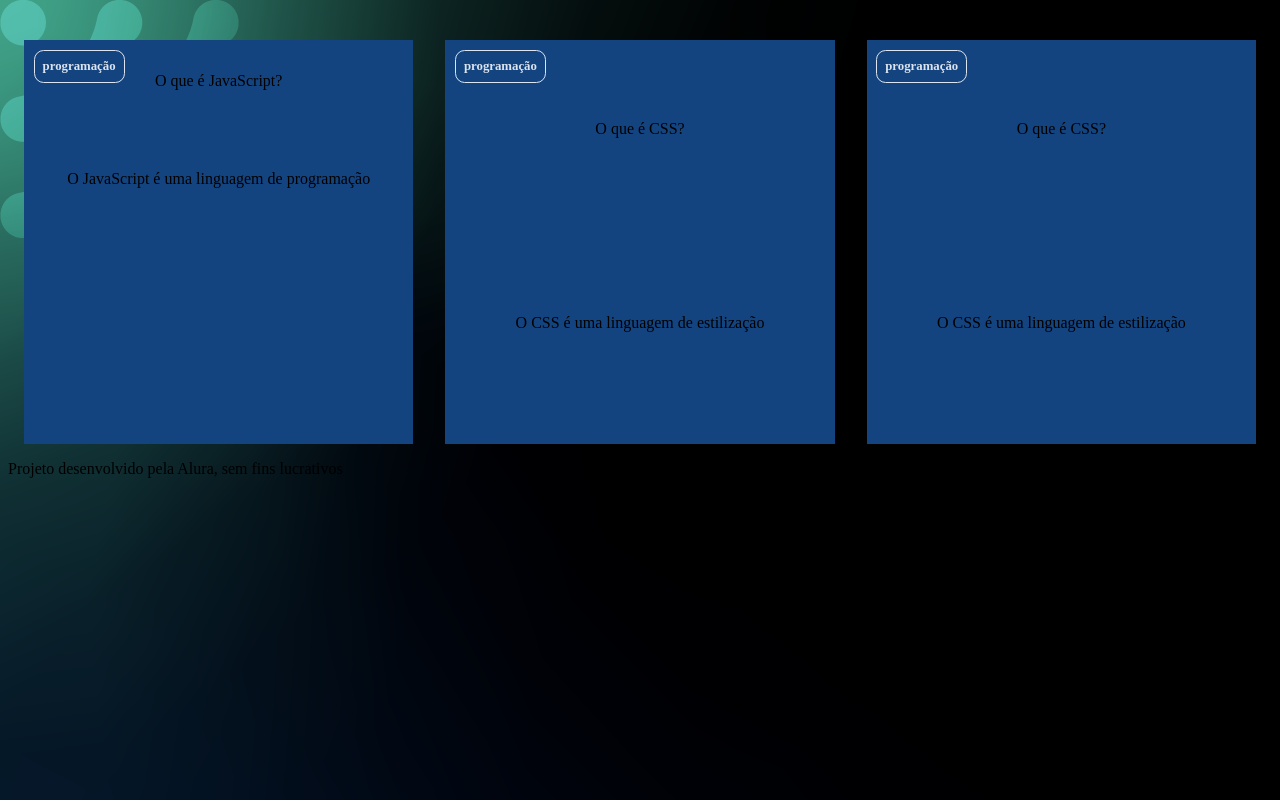
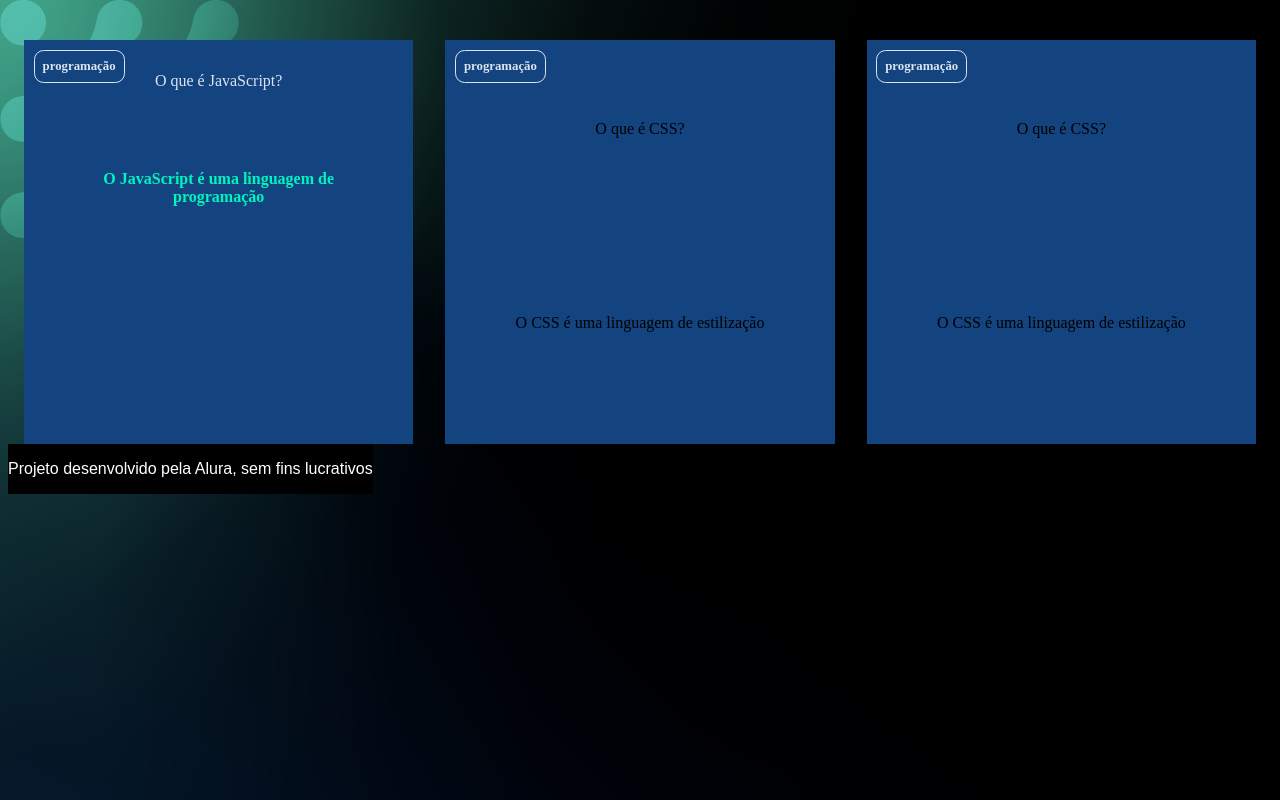
Before and after one commit to dirceukozak/flashcard, a plain HTML site: page index.html in a window 1280 px wide. Drawn offline with Linux system fonts and the light colour scheme; a web font is replaced by a local one.

Commit message:
Add files via upload

```diff
--- a/style.css
+++ b/style.css
@@ -44,9 +44,15 @@ height: 100%;
 }
 
 
-cartao__conteudo
+.cartao__conteudo__pergunta p {
+    color: var(--text-color);
+    font-weight: 500;
+}
 
-
+.cartao__conteudo__resposta p {
+    color: var(--card-back-color);
+    font-weight: 700;
+}
 
 
 
```
